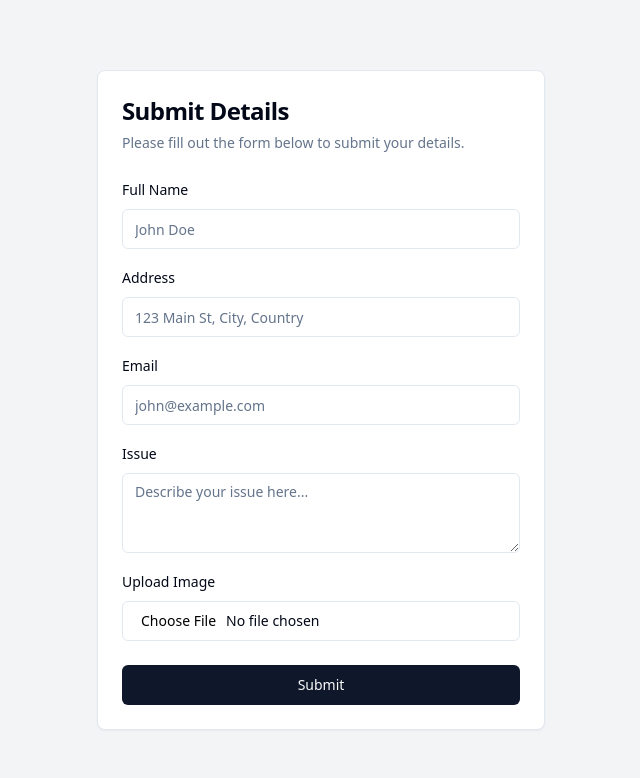
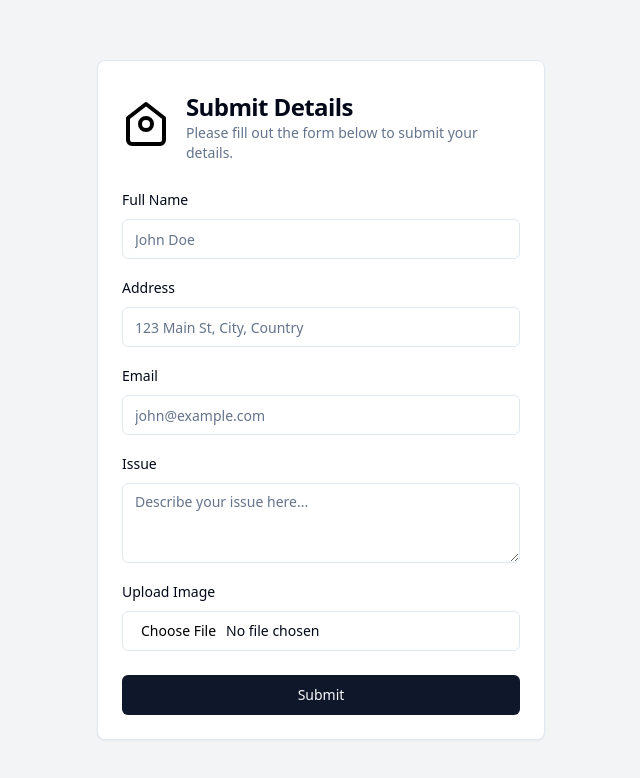
Before and after one commit to future3OOO/seamless-chat-integration, a React (Vite) app: page / in a window 1280 px wide. Shown: the top 778 px of the page, without its empty margins (319-959 px from the left). Built offline with nearby package versions, Linux system fonts and the light colour scheme.

Commit message:
Add logo to form
Incorporate a logo into the form layout, positioned near the note. The logo's size and placement will be determined based on optimal design principles for the form's dimensions.
[skip gpt_engineer]

```diff
--- a/src/pages/Index.jsx
+++ b/src/pages/Index.jsx
@@ -15,9 +15,12 @@ const Index = () => {
   return (
     <div className="min-h-screen flex items-center justify-center bg-gray-100 p-4">
       <Card className="w-full max-w-md">
-        <CardHeader>
-          <CardTitle className="text-2xl font-bold">Submit Details</CardTitle>
-          <CardDescription>Please fill out the form below to submit your details.</CardDescription>
+        <CardHeader className="flex flex-row items-center space-x-4">
+          <img src="/logo.svg" alt="Logo" className="w-12 h-12" />
+          <div>
+            <CardTitle className="text-2xl font-bold">Submit Details</CardTitle>
+            <CardDescription>Please fill out the form below to submit your details.</CardDescription>
+          </div>
         </CardHeader>
         <CardContent>
           <form onSubmit={handleSubmit} className="space-y-4">
```
Also changed, not shown: public/logo.svg (added).
